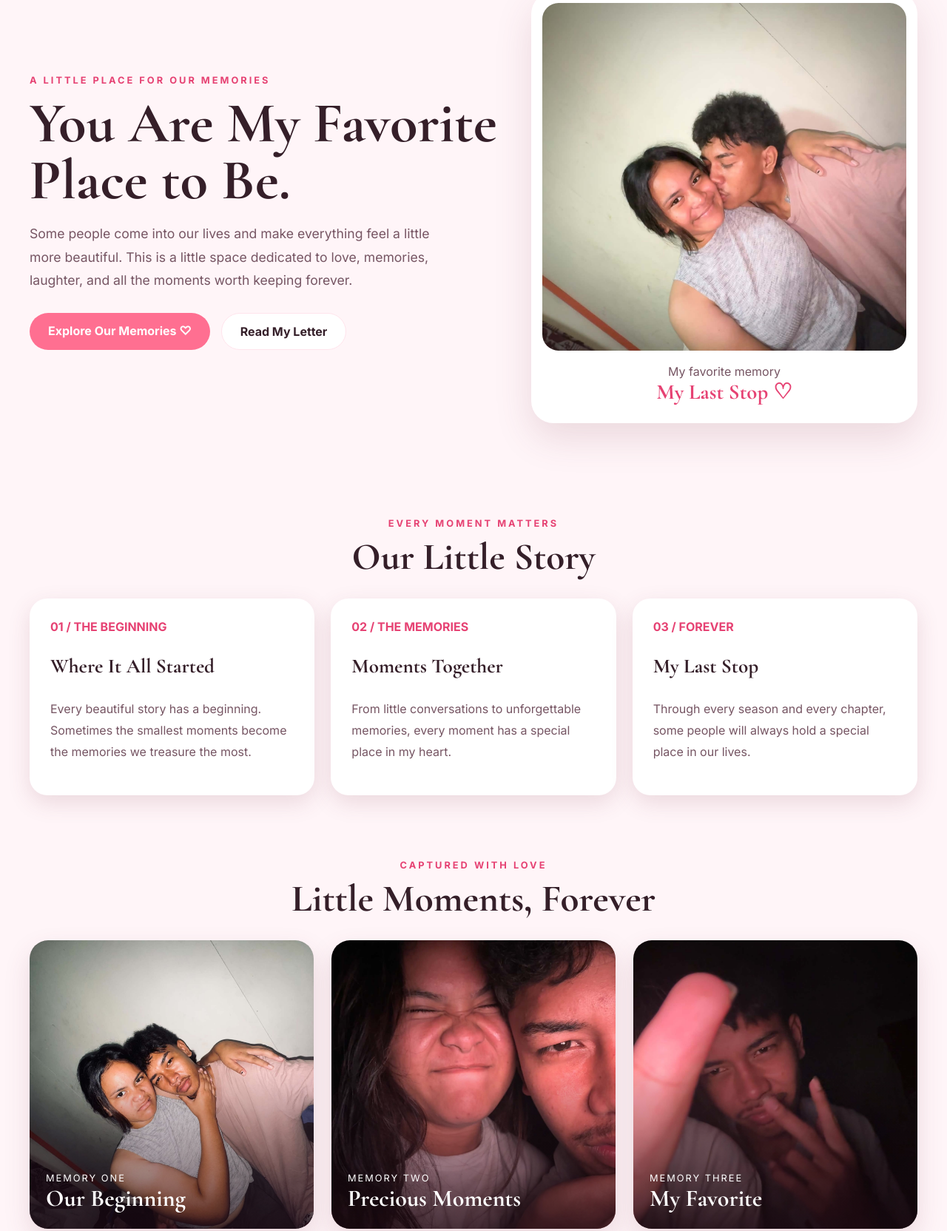
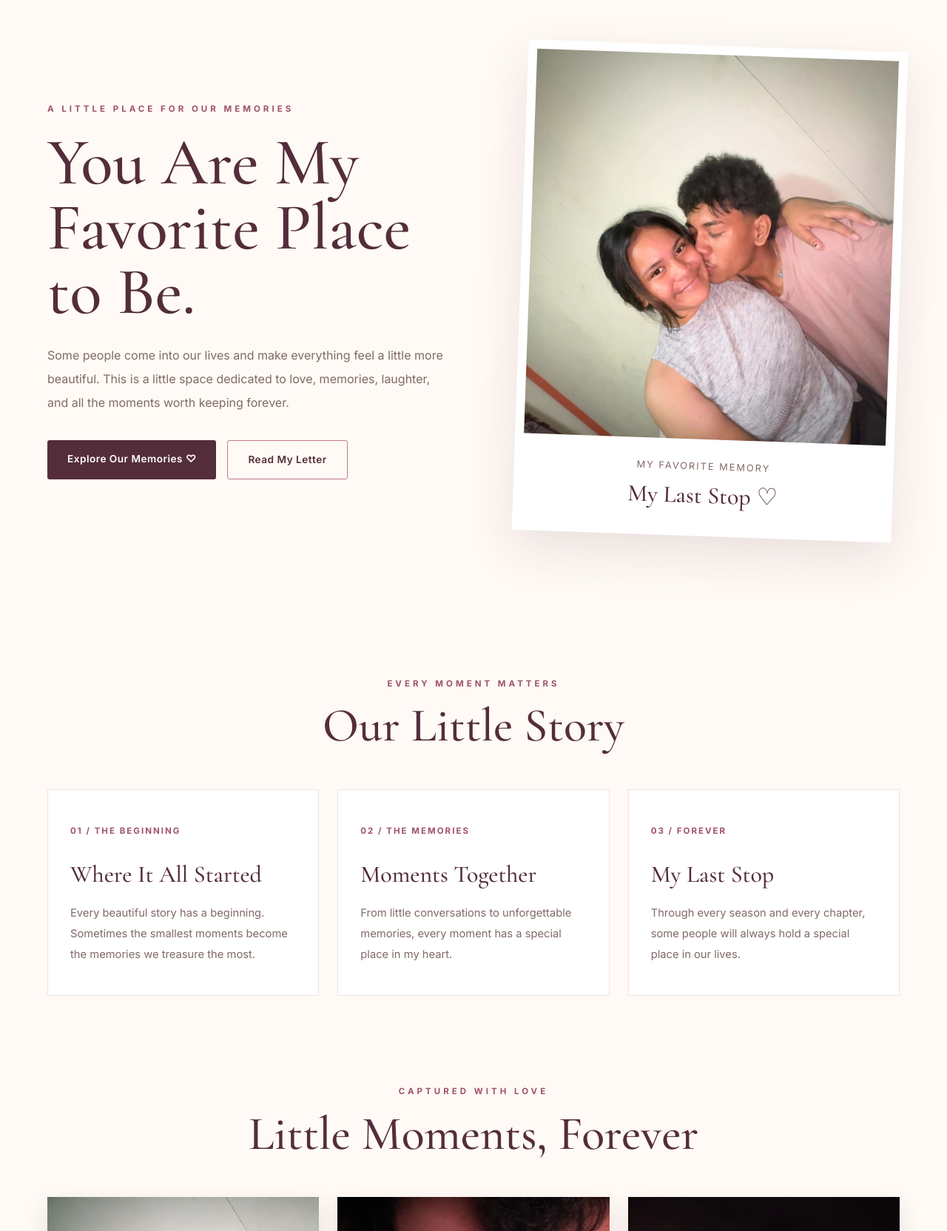
Before and after one commit to ws8637282-art/my-last-stop, a plain HTML site: page index.html in a window 1280 px wide. Shown: the part 153-1817 px from the top of the page at 74% size. Drawn offline with nearby package versions, Linux system fonts and the light colour scheme.

Commit message:
Update style.css

```diff
--- a/style.css
+++ b/style.css
@@ -1,18 +1,23 @@
+
+/* =================================
+   MY LAST STOP - LUXURY ROMANTIC
+================================= */
 
 :root {
-  --bg: #fff5f8;
-  --bg-soft: #ffe4ec;
-  --card: #ffffff;
-  --text: #351f29;
-  --text-soft: #765563;
-  --rose: #ff6f91;
-  --rose-deep: #e64273;
-  --gold: #f8d68e;
-  --lavender: #d9c9ff;
-  --shadow: rgba(123, 53, 77, 0.15);
+  --cream: #fffaf5;
+  --white: #ffffff;
+  --pink: #f4dce2;
+  --rose: #c77b8d;
+  --rose-dark: #9e526b;
+  --burgundy: #542d3b;
+  --brown: #806a66;
+  --gold: #c9a66b;
+  --shadow: rgba(84, 45, 59, 0.12);
 }
 
 * {
+  margin: 0;
+  padding: 0;
   box-sizing: border-box;
 }
 
@@ -21,314 +26,433 @@ html {
 }
 
 body {
-  margin: 0;
+  background: var(--cream);
+  color: var(--burgundy);
   font-family: "Inter", sans-serif;
-  background: var(--bg);
-  color: var(--text);
+  line-height: 1.7;
 }
 
 img {
+  display: block;
   width: 100%;
-  display: block;
   object-fit: cover;
 }
 
-.page-shell {
-  width: min(1200px, calc(100% - 32px));
-  margin: auto;
-  padding-bottom: 50px;
+a {
+  text-decoration: none;
+  color: inherit;
 }
 
-/* HEADER */
+.page-shell {
+  width: min(1250px, 90%);
+  margin: auto;
+}
+
+/* =================================
+   HEADER
+================================= */
 
 .topbar {
   display: flex;
   justify-content: space-between;
   align-items: center;
-  padding: 25px 0;
-  gap: 20px;
+  padding: 28px 0;
+  border-bottom: 1px solid #eadde0;
 }
 
 .brand {
   font-family: "Cormorant Garamond", serif;
-  font-size: 2.7rem;
+  font-size: 2.5rem;
   font-weight: 700;
-  color: var(--rose-deep);
+  color: var(--burgundy);
+  letter-spacing: 1px;
 }
 
 .nav {
   display: flex;
-  gap: 24px;
-  flex-wrap: wrap;
+  gap: 32px;
+  align-items: center;
 }
 
 .nav a {
-  color: var(--text-soft);
-  text-decoration: none;
+  color: var(--brown);
+  font-size: 0.9rem;
   font-weight: 600;
+  transition: color 0.3s ease;
 }
 
 .nav a:hover {
-  color: var(--rose-deep);
+  color: var(--rose-dark);
 }
 
-/* HERO */
+/* =================================
+   HERO
+================================= */
 
 .hero {
   display: grid;
-  grid-template-columns: 1.1fr 0.9fr;
+  grid-template-columns: 1fr 0.9fr;
   align-items: center;
-  gap: 40px;
-  min-height: 70vh;
-  padding: 40px 0;
+  gap: 70px;
+  padding: 90px 0;
+  min-height: 650px;
 }
 
 .eyebrow {
-  color: var(--rose-deep);
-  letter-spacing: 3px;
+  color: var(--rose-dark);
   text-transform: uppercase;
-  font-size: 0.8rem;
+  font-size: 0.72rem;
+  letter-spacing: 4px;
   font-weight: 700;
-}
-
-.hero h1,
-.section-heading h2 {
-  font-family: "Cormorant Garamond", serif;
-  line-height: 1;
+  margin-bottom: 18px;
 }
 
 .hero h1 {
-  font-size: clamp(3rem, 6vw, 6rem);
-  margin: 0;
+  font-family: "Cormorant Garamond", serif;
+  font-size: clamp(3.8rem, 7vw, 6.5rem);
+  font-weight: 500;
+  line-height: 0.98;
+  max-width: 650px;
+  color: var(--burgundy);
 }
 
 .subtitle {
-  color: var(--text-soft);
-  font-size: 1.1rem;
-  line-height: 1.8;
-  max-width: 550px;
+  color: var(--brown);
+  max-width: 540px;
+  font-size: 1rem;
+  line-height: 2;
+  margin-top: 25px;
 }
 
 .cta-row {
   display: flex;
   gap: 15px;
   flex-wrap: wrap;
-  margin-top: 28px;
+  margin-top: 35px;
 }
 
 .button {
   display: inline-block;
-  text-decoration: none;
-  padding: 14px 25px;
-  border-radius: 30px;
-  font-weight: 700;
+  padding: 14px 27px;
+  border-radius: 3px;
+  font-size: 0.85rem;
+  font-weight: 600;
+  letter-spacing: 0.5px;
+  transition: all 0.3s ease;
 }
 
 .button.primary {
-  background: var(--rose);
+  background: var(--burgundy);
   color: white;
 }
 
-.button.secondary {
-  background: white;
-  color: var(--text);
-  border: 1px solid var(--bg-soft);
+.button.primary:hover {
+  background: var(--rose-dark);
+  transform: translateY(-3px);
 }
 
-/* HERO PHOTO */
+.button.secondary {
+  border: 1px solid var(--rose);
+  color: var(--burgundy);
+}
+
+.button.secondary:hover {
+  background: var(--pink);
+  transform: translateY(-3px);
+}
+
+/* =================================
+   HERO IMAGE
+================================= */
 
 .hero-card {
-  background: white;
-  padding: 15px;
-  border-radius: 30px;
-  box-shadow: 0 20px 50px var(--shadow);
+  background: var(--white);
+  padding: 12px;
+  box-shadow: 0 25px 65px var(--shadow);
+  transform: rotate(2deg);
+  transition: transform 0.4s ease;
+}
+
+.hero-card:hover {
+  transform: rotate(0deg);
 }
 
 .hero-card img {
-  height: 470px;
-  border-radius: 22px;
+  height: 520px;
+  object-fit: cover;
 }
 
 .card-caption {
-  padding: 18px 10px 10px;
   text-align: center;
-  color: var(--text-soft);
+  padding: 22px 10px 15px;
+  color: var(--brown);
+}
+
+.card-caption span {
+  font-size: 0.8rem;
+  letter-spacing: 2px;
+  text-transform: uppercase;
 }
 
 .card-caption strong {
   display: block;
   font-family: "Cormorant Garamond", serif;
-  font-size: 1.8rem;
-  color: var(--rose-deep);
+  font-size: 2rem;
+  color: var(--burgundy);
+  font-weight: 500;
 }
 
-/* SECTIONS */
+/* =================================
+   SECTION HEADINGS
+================================= */
 
 .story,
 .moments,
 .letter {
-  padding-top: 75px;
+  padding: 100px 0 20px;
 }
 
 .section-heading {
   text-align: center;
-  margin-bottom: 30px;
+  margin-bottom: 50px;
 }
 
 .section-heading h2 {
-  font-size: clamp(2.5rem, 4vw, 4rem);
-  margin: 0;
+  font-family: "Cormorant Garamond", serif;
+  font-size: clamp(2.8rem, 5vw, 4.5rem);
+  font-weight: 500;
+  line-height: 1.1;
 }
 
-/* STORY CARDS */
+.section-heading .eyebrow {
+  margin-bottom: 12px;
+}
+
+/* =================================
+   STORY CARDS
+================================= */
 
 .story-grid {
   display: grid;
   grid-template-columns: repeat(3, 1fr);
-  gap: 22px;
+  gap: 25px;
 }
 
 .story-grid article {
-  background: white;
-  border-radius: 24px;
-  padding: 28px;
-  box-shadow: 0 10px 30px var(--shadow);
+  background: var(--white);
+  padding: 40px 30px;
+  border: 1px solid #f0e4e4;
+  transition: all 0.3s ease;
+}
+
+.story-grid article:hover {
+  transform: translateY(-8px);
+  box-shadow: 0 20px 45px var(--shadow);
 }
 
 .story-index {
-  color: var(--rose-deep);
+  font-size: 0.72rem;
+  letter-spacing: 2px;
+  color: var(--rose-dark);
   font-weight: 700;
 }
 
 .story-grid h3 {
   font-family: "Cormorant Garamond", serif;
-  font-size: 1.7rem;
+  font-size: 2rem;
+  font-weight: 500;
+  margin: 20px 0 12px;
 }
 
 .story-grid p {
-  color: var(--text-soft);
-  line-height: 1.8;
+  color: var(--brown);
+  font-size: 0.92rem;
+  line-height: 1.9;
 }
 
-/* PHOTO GALLERY */
+/* =================================
+   PHOTO GALLERY
+================================= */
 
 .moments-grid {
   display: grid;
   grid-template-columns: repeat(3, 1fr);
-  gap: 24px;
+  gap: 25px;
 }
 
 .moment-card {
   position: relative;
-  height: 390px;
-  border-radius: 25px;
+  height: 430px;
   overflow: hidden;
-  box-shadow: 0 15px 35px var(--shadow);
-  background: var(--bg-soft);
+  background: var(--pink);
+  box-shadow: 0 12px 30px var(--shadow);
 }
 
 .moment-card img {
+  height: 100%;
   width: 100%;
-  height: 100%;
-  transition: transform 0.5s ease;
+  transition: transform 0.7s ease;
 }
 
 .moment-card:hover img {
-  transform: scale(1.06);
+  transform: scale(1.08);
 }
 
 .overlay {
   position: absolute;
   inset: 0;
   background: linear-gradient(
-    transparent 45%,
-    rgba(30, 10, 20, 0.65)
+    to top,
+    rgba(45, 20, 30, 0.75),
+    transparent 65%
   );
 }
 
 .moment-text {
   position: absolute;
-  bottom: 22px;
-  left: 22px;
-  right: 22px;
+  left: 25px;
+  bottom: 25px;
   color: white;
-  z-index: 1;
+  z-index: 2;
 }
 
 .moment-text span {
   display: block;
-  font-size: 0.8rem;
-  letter-spacing: 2px;
   text-transform: uppercase;
+  font-size: 0.7rem;
+  letter-spacing: 3px;
+  margin-bottom: 8px;
 }
 
 .moment-text strong {
-  display: block;
   font-family: "Cormorant Garamond", serif;
-  font-size: 2rem;
+  font-size: 2.3rem;
+  font-weight: 500;
 }
 
-/* LOVE LETTER */
+/* =================================
+   LOVE LETTER
+================================= */
 
 .letter {
-  padding-bottom: 40px;
+  padding-bottom: 100px;
 }
 
 blockquote {
-  margin: 0;
-  padding: 30px;
-  border-left: 5px solid var(--rose);
-  background: white;
-  border-radius: 0 20px 20px 0;
-  color: var(--text-soft);
-  font-size: 1.2rem;
-  line-height: 1.9;
+  max-width: 850px;
+  margin: auto;
+  padding: 55px;
+  text-align: center;
+  background: var(--pink);
+  color: var(--burgundy);
+  font-family: "Cormorant Garamond", serif;
+  font-size: clamp(1.4rem, 3vw, 2rem);
+  line-height: 1.8;
   font-style: italic;
-  box-shadow: 0 10px 30px var(--shadow);
+  border: 1px solid #ead0d8;
 }
 
-/* FOOTER */
+/* =================================
+   FOOTER
+================================= */
 
 .footer {
-  padding: 35px 0;
+  border-top: 1px solid #eadde0;
+  padding: 35px 15px;
   text-align: center;
-  color: var(--text-soft);
-  border-top: 1px solid var(--bg-soft);
+  color: var(--brown);
+  font-size: 0.85rem;
 }
 
-/* RESPONSIVE */
+.footer p {
+  margin: 6px 0;
+}
 
-@media (max-width: 850px) {
+/* =================================
+   RESPONSIVE DESIGN
+================================= */
+
+@media (max-width: 900px) {
+
   .hero {
     grid-template-columns: 1fr;
+    gap: 45px;
+    padding: 65px 0;
   }
 
-  .story-grid,
+  .hero-card {
+    max-width: 600px;
+    width: 100%;
+    margin: auto;
+  }
+
+  .story-grid {
+    grid-template-columns: repeat(2, 1fr);
+  }
+
   .moments-grid {
     grid-template-columns: repeat(2, 1fr);
   }
 
+}
+
+@media (max-width: 600px) {
+
+  .page-shell {
+    width: 92%;
+  }
+
   .topbar {
     flex-direction: column;
+    gap: 18px;
   }
-}
 
-@media (max-width: 540px) {
+  .brand {
+    font-size: 2.2rem;
+  }
+
+  .nav {
+    justify-content: center;
+    gap: 18px;
+  }
+
+  .nav a {
+    font-size: 0.8rem;
+  }
+
+  .hero {
+    padding: 55px 0;
+  }
+
+  .hero h1 {
+    font-size: 3.6rem;
+  }
+
+  .hero-card img {
+    height: 380px;
+  }
+
   .story-grid,
   .moments-grid {
     grid-template-columns: 1fr;
   }
 
-  .nav {
-    justify-content: center;
-    gap: 15px;
-  }
-
-  .hero-card img {
-    height: 350px;
+  .story,
+  .moments,
+  .letter {
+    padding-top: 70px;
   }
 
   .moment-card {
-    height: 350px;
+    height: 420px;
   }
+
+  blockquote {
+    padding: 30px 22px;
+  }
+
+  .section-heading {
+    margin-bottom: 30px;
+  }
+
 }
```
